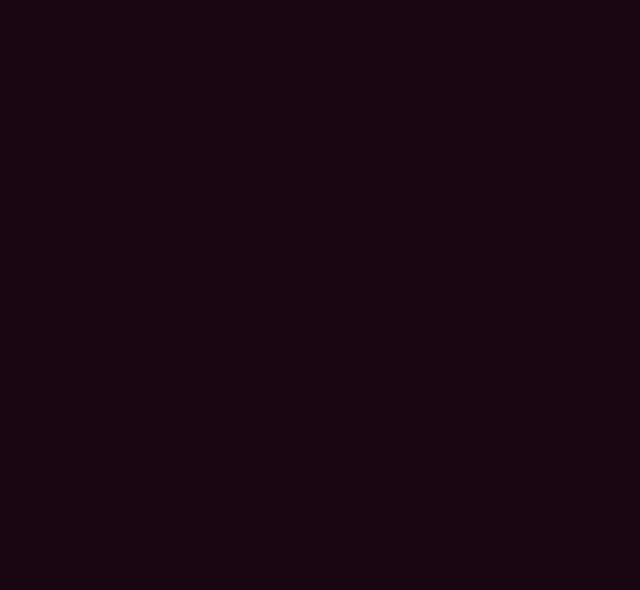
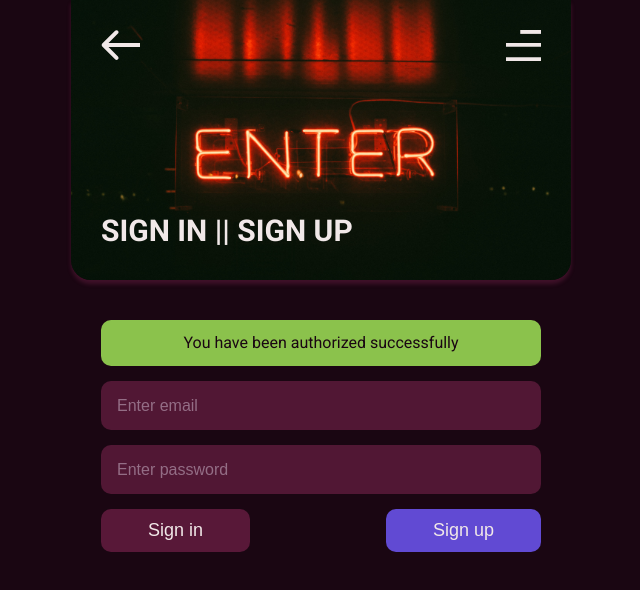
Before and after one commit to AntipovSergey/react_workout, a React (Create React App) app in the folder client/: page /profile in a window 1280 px wide. Before the commit this address had no page. Shown: the top 590 px of the page, without its empty margins (319-959 px from the left). Built offline with nearby package versions, Linux system fonts and the light colour scheme.

Commit message:
Feat(Authorization, Alert): Add Authorization-component. Add Alert-component

```diff
--- a/client/src/App.jsx
+++ b/client/src/App.jsx
@@ -1,5 +1,6 @@
 import { Routes, Route } from 'react-router-dom';
 
+import Authorization from './pages/Authorization/Authorization';
 import Home from './pages/Home/Home';
 import NewWorkout from './pages/NewWorkout/NewWorkout';
 
@@ -9,10 +10,11 @@ function App() {
 			<Routes>
 				<Route
 					path='/'
-					exact
+					exact={true}
 					element={<Home title='Exercises for the shoulders' />}
 				/>
 				<Route path='/new-workout' element={<NewWorkout />} />
+				<Route path='/profile' element={<Authorization />} />
 			</Routes>
 		</div>
 	);
--- /dev/null
+++ b/client/src/UI/Alert/Alert.jsx
@@ -0,0 +1,21 @@
+import React from 'react';
+
+import cn from 'classnames';
+
+import styles from './Alert.module.scss';
+
+const Error = ({ type = 'success', text }) => {
+	return (
+		<div
+			className={cn(styles.alert, {
+				[styles.error]: type === 'error',
+				[styles.info]: type === 'info',
+				[styles.warning]: type === 'warning',
+			})}
+		>
+			{text}
+		</div>
+	);
+};
+
+export default Error;
--- /dev/null
+++ b/client/src/UI/Alert/Alert.module.scss
@@ -0,0 +1,24 @@
+@import '../../styles/variables';
+@import '../../styles/animations';
+
+.alert {
+	margin-bottom: 15px;
+	padding: 10px;
+	border-radius: 10px;
+	background-color: #8bc24c;
+	color: $black;
+	animation: opacity 0.4s;
+
+	&.error {
+		background-color: #f6003c;
+		color: $white;
+	}
+
+	&.info {
+		background-color: #41b6e6;
+	}
+
+	&.warning {
+		background-color: #ffb549;
+	}
+}
--- a/client/src/UI/Field/Field.jsx
+++ b/client/src/UI/Field/Field.jsx
@@ -2,7 +2,13 @@ import React from 'react';
 
 import styles from './Field.module.scss';
 
-const Field = ({ type = 'text', placeholder, value, onChange }) => {
+const Field = ({
+	type = 'text',
+	placeholder,
+	value,
+	onChange,
+	required = true,
+}) => {
 	return (
 		<input
 			type={type}
@@ -10,6 +16,7 @@ const Field = ({ type = 'text', placeholder, value, onChange }) => {
 			vale={value}
 			onChange={onChange}
 			className={styles.field}
+			required={required}
 		/>
 	);
 };
--- a/client/src/UI/Field/Field.module.scss
+++ b/client/src/UI/Field/Field.module.scss
@@ -1,7 +1,7 @@
 @import '../../styles/variables';
 
 .field {
-	margin-bottom: 38px;
+	margin-bottom: 15px;
 	padding: 14px 15px;
 	width: 100%;
 	background-color: $purple;
--- a/client/src/components/Header/Header.jsx
+++ b/client/src/components/Header/Header.jsx
@@ -15,7 +15,7 @@ const Header = () => {
 	return (
 		<div className={styles.wrapper}>
 			{pathname === '/' ? (
-				<Link to='/new-workout'>
+				<Link to='/profile'>
 					<button>
 						<img src={profile} alt='Profile' height={31} />
 					</button>
--- /dev/null
+++ b/client/src/pages/Authorization/Authorization.jsx
@@ -0,0 +1,55 @@
+import React from 'react';
+
+import Layout from '../../components/Layout/Layout';
+import Button from '../../UI/Button/Button';
+
+import bgImage from '../../images/Authorization/authorization-bg.jpg';
+import Field from '../../UI/Field/Field';
+
+import styles from './Authorization.module.scss';
+import Alert from '../../UI/Alert/Alert';
+
+const Authorization = () => {
+	const [email, setEmail] = React.useState('');
+	const [password, setPassword] = React.useState('');
+	const [type, setType] = React.useState('Auth');
+
+	const handleSubmit = e => {
+		e.preventDefault();
+
+		if (type === 'Auth') {
+			console.log('Auth');
+		} else {
+			console.log('Reg');
+		}
+	};
+
+	return (
+		<>
+			<Layout bgImage={bgImage} title='Sign in || Sign up' />
+			<div className='wrapper-inner-page'>
+				{true && <Alert text='You have been authorized successfully' />}
+				<form onSubmit={handleSubmit}>
+					<Field
+						placeholder='Enter email'
+						value={email}
+						onChange={e => setEmail(e.target.value)}
+						required
+					/>
+					<Field
+						placeholder='Enter password'
+						value={password}
+						onChange={e => setPassword(e.target.value)}
+						required
+					/>
+					<div className={styles.buttonsWrapper}>
+						<Button text='Sign in' callback={() => setType('Auth')} />
+						<Button text='Sign up' callback={() => setType('Reg')} />
+					</div>
+				</form>
+			</div>
+		</>
+	);
+};
+
+export default Authorization;
--- /dev/null
+++ b/client/src/pages/Authorization/Authorization.module.scss
@@ -0,0 +1,15 @@
+@import '../../styles/variables';
+
+.buttonsWrapper {
+	display: flex;
+	justify-content: space-between;
+	align-items: center;
+
+	> div:last-child > button {
+		background-color: #614ad3;
+
+		&:hover {
+			background-color: #2d248a;
+		}
+	}
+}
--- a/client/src/pages/NewWorkout/NewWorkout.jsx
+++ b/client/src/pages/NewWorkout/NewWorkout.jsx
@@ -18,14 +18,16 @@ const NewWorkout = () => {
 	return (
 		<>
 			<Layout bgImage={bgImage} title='Create new workout' />
-			<div className={`wrapper-inner-page`}>
+			<div className='wrapper-inner-page'>
 				<form onSubmit={handleSubmit}>
 					<Field
 						placeholder='Name'
 						value={name}
 						onChange={e => setName(e.target.value)}
 					/>
-					<div className={styles.select}>
+					<Link className={styles.darkLink} to='../new-exercise'>
+						Add new exercise
+					</Link>
 					<ReactSelect
 						classNamePrefix='select2-selection'
 						placeholder='Exercises'
@@ -38,8 +40,6 @@ const NewWorkout = () => {
 						onChange={setExercises}
 						isMulti={true}
 					/>
-						<Link to='../new-exercise'>Add new exercise</Link>
-					</div>
 					<Button text='Create' />
 				</form>
 			</div>
--- a/client/src/pages/NewWorkout/NewWorkout.module.scss
+++ b/client/src/pages/NewWorkout/NewWorkout.module.scss
@@ -1,11 +1,6 @@
 @import '../../styles/variables';
 
-.select {
-	position: relative;
-
-	a {
-		position: absolute;
-		top: -25px;
+.darkLink {
 	text-align: right;
 	width: 100%;
 	display: block;
@@ -18,4 +13,3 @@
 		color: darken($accent, 10%);
 	}
 }
-}
```
Also changed, not shown: client/src/images/Authorization/authorization-bg.jpg (added). Lines whose indentation alone changed are shown as unchanged.
